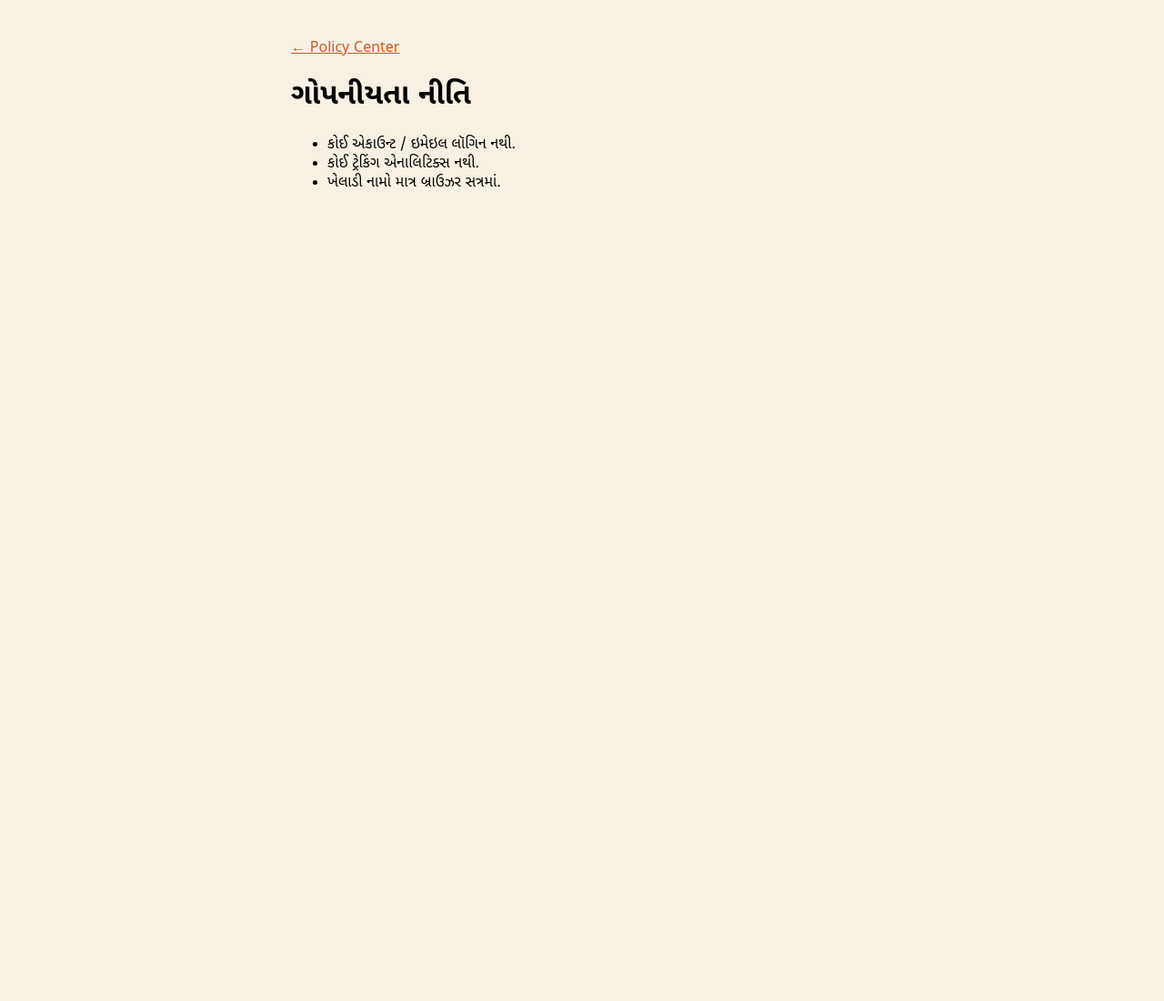
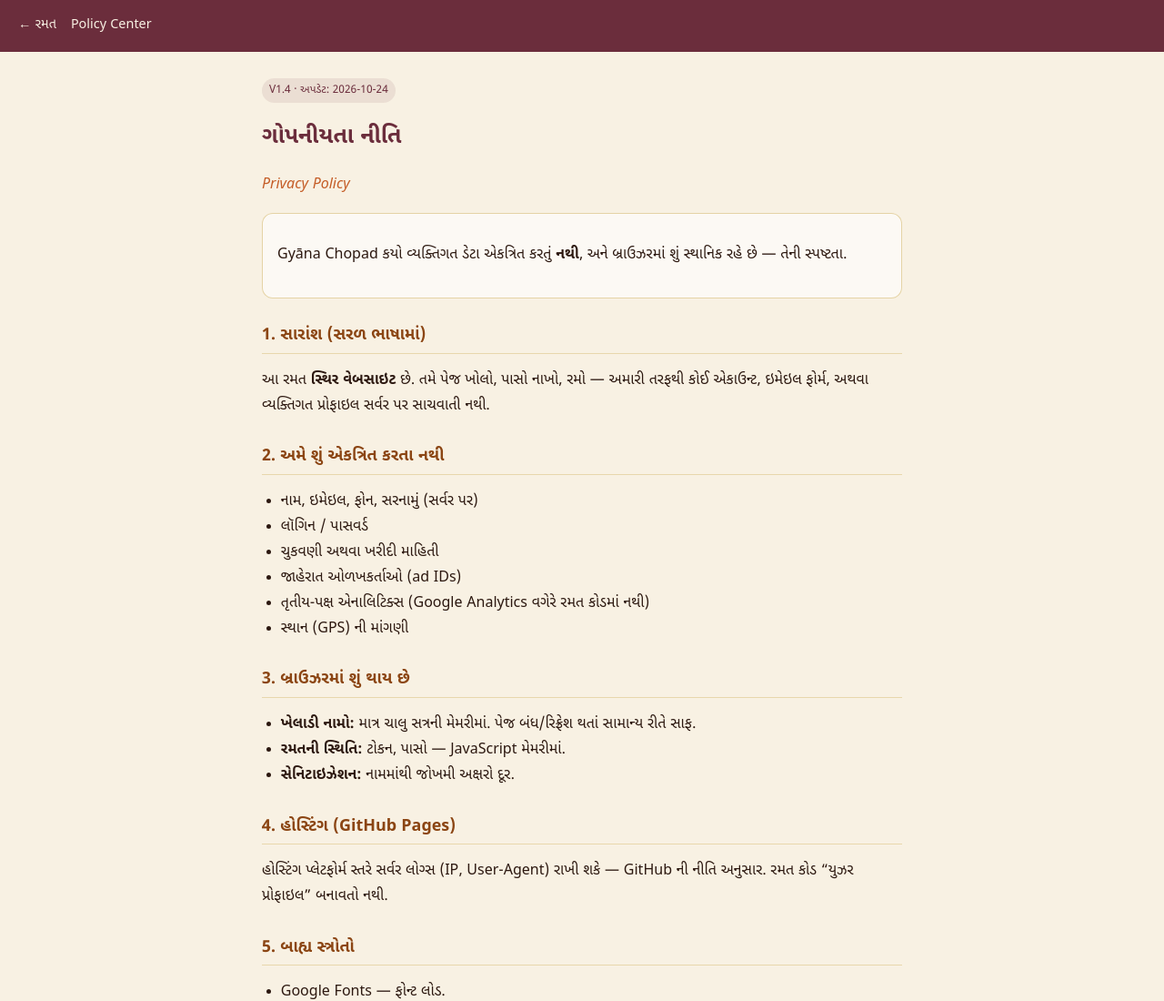
Before and after one commit to bhargavsinh/gyana-chopad, a website: page policies/privacy.html in a window 1280 px wide. Shown: the top 1100 px of the page at 91% size. Before the commit the page ends 800 px from the top, so only its background shows below. Drawn offline with Linux system fonts and the light colour scheme.

Commit message:
V1.4: Detailed Privacy Policy in Gujarati

```diff
--- a/policies/privacy.html
+++ b/policies/privacy.html
@@ -1,2 +1,75 @@
 <!DOCTYPE html>
-<html lang="gu"><head><meta charset="UTF-8"/><meta name="viewport" content="width=device-width, initial-scale=1"/><meta http-equiv="Content-Security-Policy" content="default-src 'self'; style-src 'self' 'unsafe-inline' https://fonts.googleapis.com; font-src https://fonts.gstatic.com; script-src 'self'"/><title>ગોપનીયતા | Privacy</title><link href="https://fonts.googleapis.com/css2?family=Noto+Sans+Gujarati:wght@400;600&display=swap" rel="stylesheet"/><style>body{font-family:'Noto Sans Gujarati',system-ui,sans-serif;background:#F8F1E3;margin:0;padding:1.5rem;max-width:40rem;margin-inline:auto}a{color:#C45C26}</style></head><body><p><a href="index.html">← Policy Center</a></p><h1>ગોપનીયતા નીતિ</h1><ul><li>કોઈ એકાઉન્ટ / ઇમેઇલ લૉગિન નથી.</li><li>કોઈ ટ્રેકિંગ એનાલિટિક્સ નથી.</li><li>ખેલાડી નામો માત્ર બ્રાઉઝર સત્રમાં.</li></ul></body></html>
+<html lang="gu">
+<head>
+<meta charset="UTF-8"/>
+<meta name="viewport" content="width=device-width, initial-scale=1"/>
+<meta http-equiv="Content-Security-Policy" content="default-src 'self'; style-src 'self' 'unsafe-inline' https://fonts.googleapis.com; font-src https://fonts.gstatic.com; script-src 'self'; connect-src 'self'; base-uri 'self'; form-action 'none'; frame-ancestors 'none'"/>
+<meta name="description" content="Gyāna Chopad ગોપનીયતા નીતિ — કોઈ એકાઉન્ટ નથી, કોઈ ટ્રેકિંગ SDK નથી."/>
+<title>ગોપનીયતા નીતિ | Privacy — Gyāna Chopad V1.4</title>
+<link href="https://fonts.googleapis.com/css2?family=Noto+Sans+Gujarati:wght@400;600;700&display=swap" rel="stylesheet"/>
+<style>
+body{font-family:'Noto Sans Gujarati',system-ui,sans-serif;background:#F8F1E3;color:#2C1810;margin:0;line-height:1.75}
+header{background:#6B2D3C;color:#F8F1E3;padding:0.9rem 1.25rem;position:sticky;top:0}
+header a{color:#F8F1E3;text-decoration:none;margin-right:1rem;font-size:0.9rem}
+main{max-width:44rem;margin:0 auto;padding:1.75rem 1.25rem 3rem}
+h1{color:#6B2D3C;font-size:1.55rem}
+h2{color:#8B4513;font-size:1.12rem;margin-top:1.6rem;border-bottom:1px solid #B8860B40;padding-bottom:0.2rem}
+.card{background:#fff9;border:1px solid #B8860B55;border-radius:0.75rem;padding:1rem;margin:1rem 0}
+.badge{display:inline-block;background:#6B2D3C18;color:#6B2D3C;font-size:0.75rem;padding:0.2rem 0.5rem;border-radius:999px}
+a{color:#C45C26}ul{padding-left:1.3rem}footer{text-align:center;padding:2rem;font-size:0.8rem;opacity:0.75}
+</style>
+</head>
+<body>
+<header><a href="../index.html">← રમત</a><a href="index.html">Policy Center</a></header>
+<main>
+<span class="badge">V1.4 · અપડેટ: 2026-10-24</span>
+<h1>ગોપનીયતા નીતિ</h1>
+<p style="color:#C45C26;font-style:italic">Privacy Policy</p>
+<div class="card"><p>Gyāna Chopad કયો વ્યક્તિગત ડેટા એકત્રિત કરતું <strong>નથી</strong>, અને બ્રાઉઝરમાં શું સ્થાનિક રહે છે — તેની સ્પષ્ટતા.</p></div>
+
+<h2>1. સારાંશ (સરળ ભાષામાં)</h2>
+<p>આ રમત <strong>સ્થિર વેબસાઇટ</strong> છે. તમે પેજ ખોલો, પાસો નાખો, રમો — અમારી તરફથી કોઈ એકાઉન્ટ, ઇમેઇલ ફોર્મ, અથવા વ્યક્તિગત પ્રોફાઇલ સર્વર પર સાચવાતી નથી.</p>
+
+<h2>2. અમે શું એકત્રિત કરતા નથી</h2>
+<ul>
+<li>નામ, ઇમેઇલ, ફોન, સરનામું (સર્વર પર)</li>
+<li>લૉગિન / પાસવર્ડ</li>
+<li>ચુકવણી અથવા ખરીદી માહિતી</li>
+<li>જાહેરાત ઓળખકર્તાઓ (ad IDs)</li>
+<li>તૃતીય-પક્ષ એનાલિટિક્સ (Google Analytics વગેરે રમત કોડમાં નથી)</li>
+<li>સ્થાન (GPS) ની માંગણી</li>
+</ul>
+
+<h2>3. બ્રાઉઝરમાં શું થાય છે</h2>
+<ul>
+<li><strong>ખેલાડી નામો:</strong> માત્ર ચાલુ સત્રની મેમરીમાં. પેજ બંધ/રિફ્રેશ થતાં સામાન્ય રીતે સાફ.</li>
+<li><strong>રમતની સ્થિતિ:</strong> ટોકન, પાસો — JavaScript મેમરીમાં.</li>
+<li><strong>સેનિટાઇઝેશન:</strong> નામમાંથી જોખમી અક્ષરો દૂર.</li>
+</ul>
+
+<h2>4. હોસ્ટિંગ (GitHub Pages)</h2>
+<p>હોસ્ટિંગ પ્લેટફોર્મ સ્તરે સર્વર લોગ્સ (IP, User-Agent) રાખી શકે — GitHub ની નીતિ અનુસાર. રમત કોડ “યુઝર પ્રોફાઇલ” બનાવતો નથી.</p>
+
+<h2>5. બાહ્ય સ્ત્રોતો</h2>
+<ul>
+<li>Google Fonts — ફોન્ટ લોડ.</li>
+<li>Tailwind CDN — સ્ટાઇલ (જો વપરાય).</li>
+</ul>
+<p>આ સેવાઓની પોતાની ગોપનીયતા નીતિઓ લાગુ પડે.</p>
+
+<h2>6. બાળકો</h2>
+<p>જાણી જોઈને 13 વર્ષથી નાના બાળકોનો વ્યક્તિગત ડેટા એકત્રિત કરતા નથી. પરિવાર સાથે વયસ્ક માર્ગદર્શન યોગ્ય.</p>
+
+<h2>7. તમારા અધિકારો</h2>
+<ul>
+<li>પેજ બંધ — સત્ર ડેટા સાફ.</li>
+<li>બ્રાઉઝર કેશ/સ્ટોરેજ સાફ.</li>
+<li>એકાઉન્ટ ડિલીટની જરૂર નથી — એકાઉન્ટ જ નથી.</li>
+</ul>
+
+<h2>8. ફેરફારો</h2>
+<p>નીતિ અપડેટ થઈ શકે. મહત્વના ફેરફારો Policy Center અને CHANGELOG માં.</p>
+</main>
+<footer>Gyāna Chopad V1.4 · માહિતી માટે; કાનૂની સલાહ નથી · <a href="index.html">નીતિ કેન્દ્ર</a></footer>
+</body>
+</html>
```
